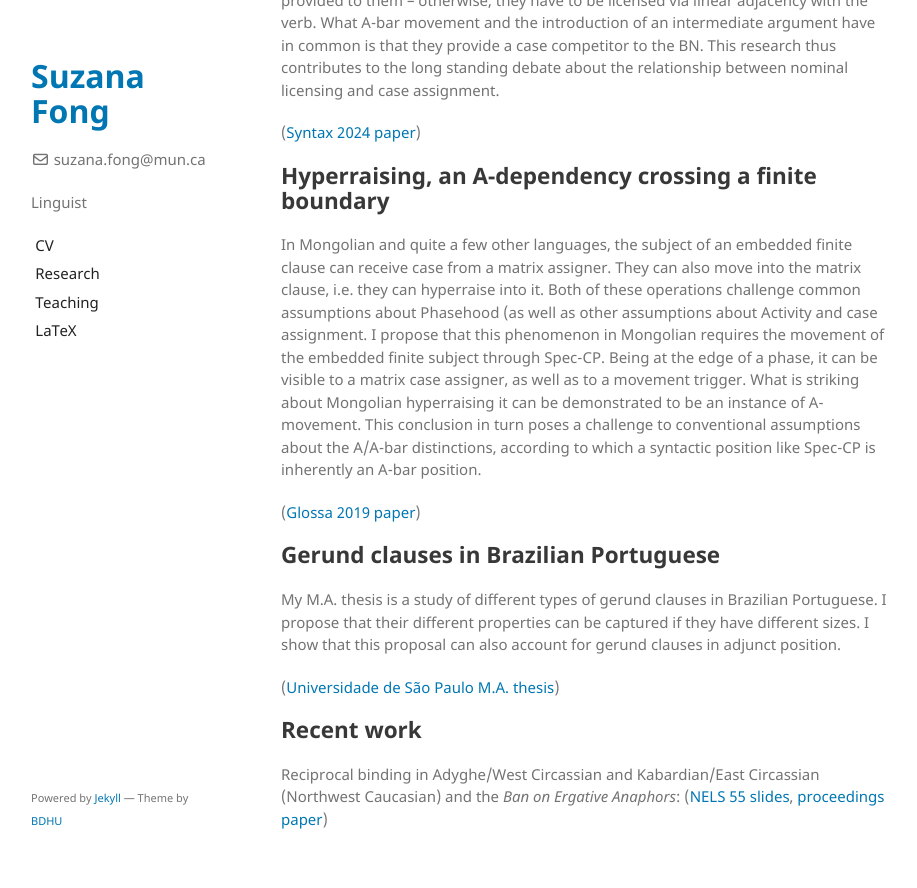
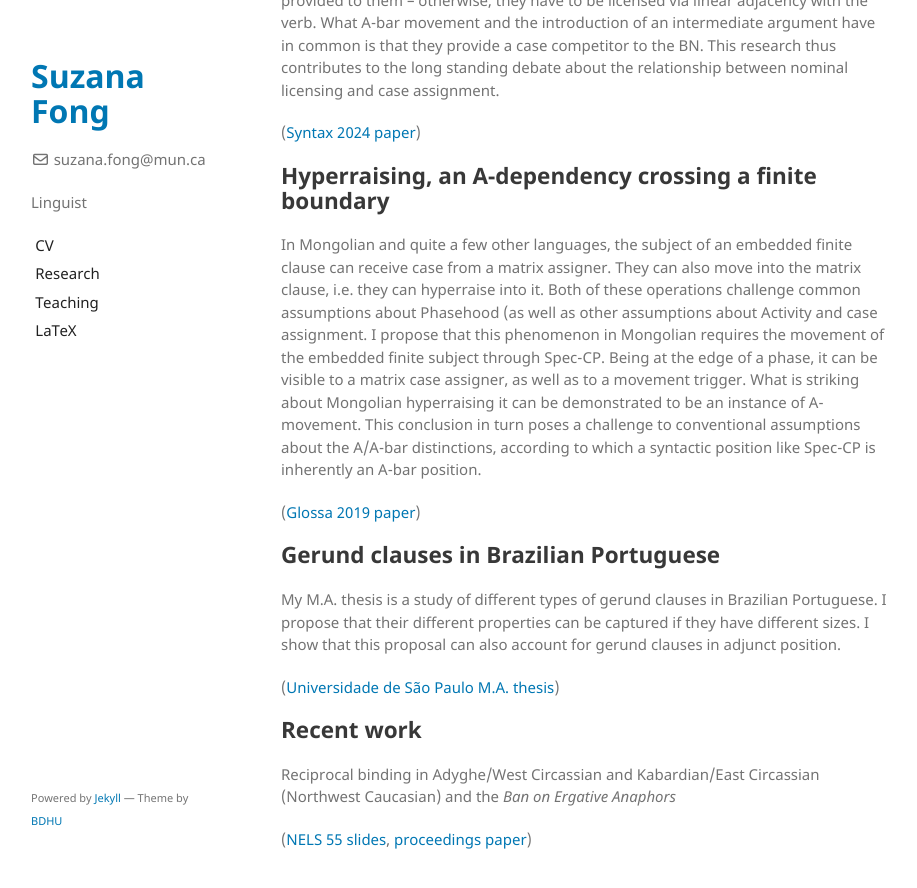
Before and after one commit to sznfng/sznfng.github.io, a Jekyll site: the page built from research.md, in a window 1280 px wide and 900 px high, scrolled down 1801 px. Shown: the top 888 px of the window, without its empty margins (179-1096 px from the left). Built offline with Jekyll 4.4.1, drawn with Linux system fonts in a browser that asks for light colours.

```diff
--- a/research.md
+++ b/research.md
@@ -45,5 +45,6 @@ My M.A. thesis is a study of different types of gerund clauses in Brazilian Port
 
 ## Recent work
 
-Reciprocal binding in Adyghe/West Circassian and Kabardian/East Circassian (Northwest Caucasian) and the _Ban on Ergative Anaphors_:
+Reciprocal binding in Adyghe/West Circassian and Kabardian/East Circassian (Northwest Caucasian) and the _Ban on Ergative Anaphors_
+
 ([NELS 55 slides](files/NELS_2024_slides.pdf), [proceedings paper](files/NELS_55_proceedings_paper_Fong.pdf))
```
